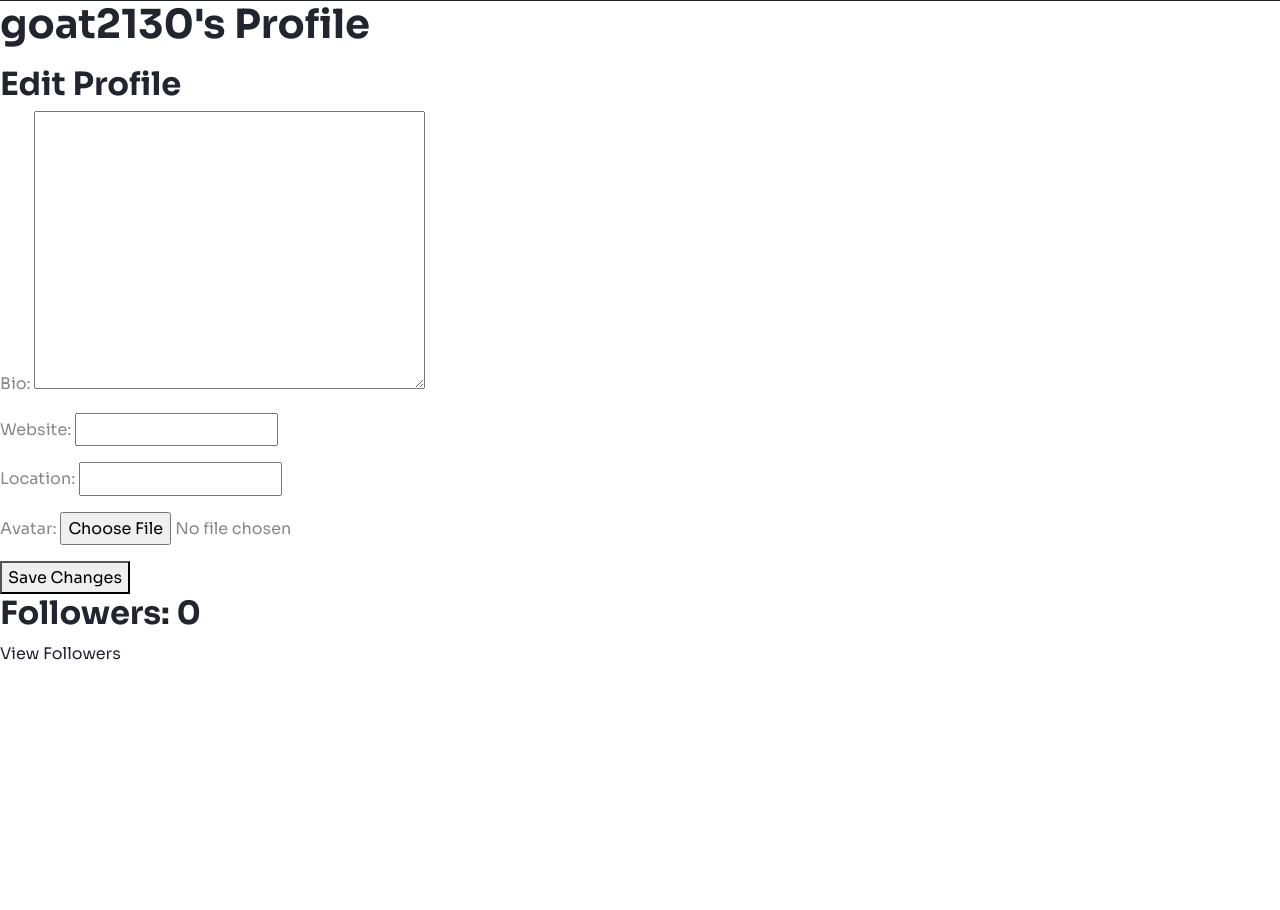
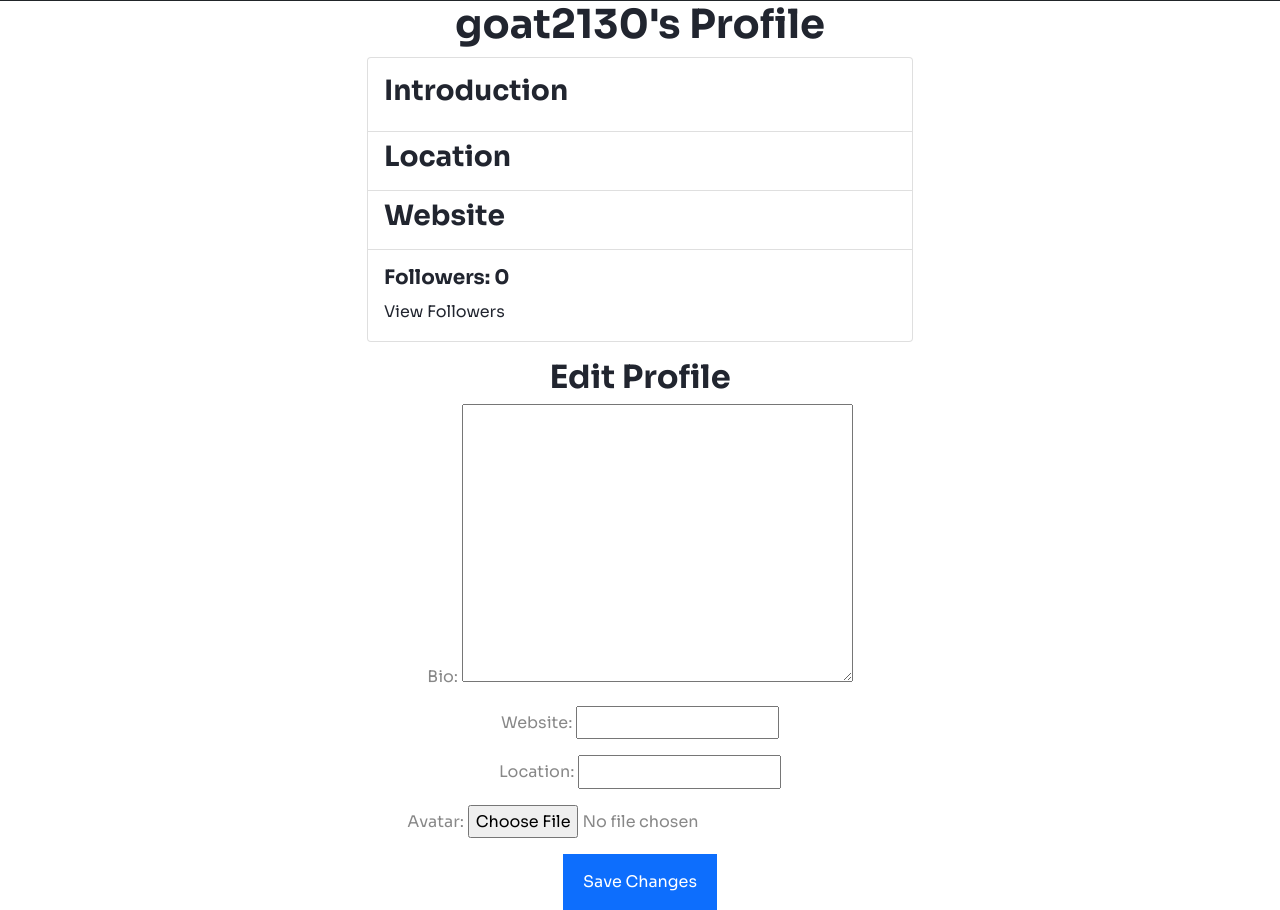
Before and after one commit to goat2130/Django-portfolio-first, a Django app: a page that uses myapp/templates/myapp/profile.html in a window 1280 px wide. Shown: the part 79-989 px from the top of the page. Before the commit the page ends 739 px from the top, so only its background shows below. Run offline with Django 4.2, Linux system fonts and the light colour scheme; a user stored in the database is signed in; data comes from the database, SQL or seed files in the repository; both versions use the stored data as it was after the commit.

```diff
--- a/myapp/templates/myapp/profile.html
+++ b/myapp/templates/myapp/profile.html
@@ -1,40 +1,63 @@
 {% extends 'base.html' %}
 
 {% block content %}
-<h1>{{ profile.user.username }}'s Profile</h1>
+<div class="container">
+  <div class="row justify-content-center">
+    <div class="col-md-6">
+      <h1 class="text-center">{{ profile.user.username }}'s Profile</h1>
       {% if profile.avatar %}
-  <img src="{{ profile.avatar.url }}" alt="{{ profile.user.username }}" width="200">
+        <img src="{{ profile.avatar.url }}" alt="{{ profile.user.username }}" class="img-fluid mb-3">
       {% endif %}
-<p>{{ profile.bio }}</p>
-<p>{{ profile.location }}</p>
-<p>{{ profile.website }}</p>
+      <div class="card mb-3">
+        {% if profile.avatar %}
+          <img src="{{ profile.avatar.url }}" class="card-img-top" alt="{{ profile.user.username }}">
+        {% endif %}
+        <div class="card-body">
+          <h3 class="card-title">Introduction</h3>
+          <p class="card-text">{{ profile.bio }}</p>
+        </div>
+        <ul class="list-group list-group-flush">
+          <li class="list-group-item">
+            <h3 class="card-title">Location</h3>
+            <p class="card-text">{{ profile.location }}</p>
+          </li>
+          <li class="list-group-item">
+            <h3 class="card-title">Website</h3>
+            <p class="card-text">{{ profile.website }}</p>
+          </li>
+        </ul>
+        <div class="card-body">
+          <h5 class="card-title">Followers: {{ followers_count }}</h5>
+          <a href="{% url 'followers' username=profile.user.username %}" class="card-link">View Followers</a>
+        </div>
+      </div>
+
 
       {% if request.user.is_authenticated %}
         {% if request.user == profile.user %}
-    <h2>Edit Profile</h2>
-    <form method="POST" enctype="multipart/form-data">
+          <h2 class="text-center">Edit Profile</h2>
+          <form method="POST" enctype="multipart/form-data" class="text-center">
             {% csrf_token %}
             {{ form.as_p }}
-      <button type="submit">Save Changes</button>
+            <button type="submit" class="btn btn-primary">Save Changes</button>
           </form>
         {% else %}
           {% if is_following %}
-      <form action="{% url 'unfollow' username=profile.user.username %}" method="POST">
+            <form action="{% url 'unfollow' username=profile.user.username %}" method="POST" class="text-center">
               {% csrf_token %}
-        <button type="submit">Unfollow</button>
+              <button type="submit" class="btn btn-danger">Unfollow</button>
             </form>
           {% else %}
-      <form action="{% url 'follow' username=profile.user.username %}" method="POST">
+            <form action="{% url 'follow' username=profile.user.username %}" method="POST" class="text-center">
               {% csrf_token %}
-        <button type="submit">Follow</button>
+              <button type="submit" class="btn btn-primary">Follow</button>
             </form>
           {% endif %}
         {% endif %}
       {% else %}
-  <p>You need to be logged in to follow this user.</p>
+        <p class="text-center">You need to be logged in to follow this user.</p>
       {% endif %}
-
-<h2>Followers: {{ followers_count }}</h2>
-<a href="{% url 'followers' username=profile.user.username %}">View Followers</a>
-
+    </div>
+  </div>
+</div>
 {% endblock %}
```
Also changed, not shown: myapp/templates/myapp/followers.html (+24 -8 lines), db.sqlite3. Lines whose indentation alone changed are shown as unchanged.
